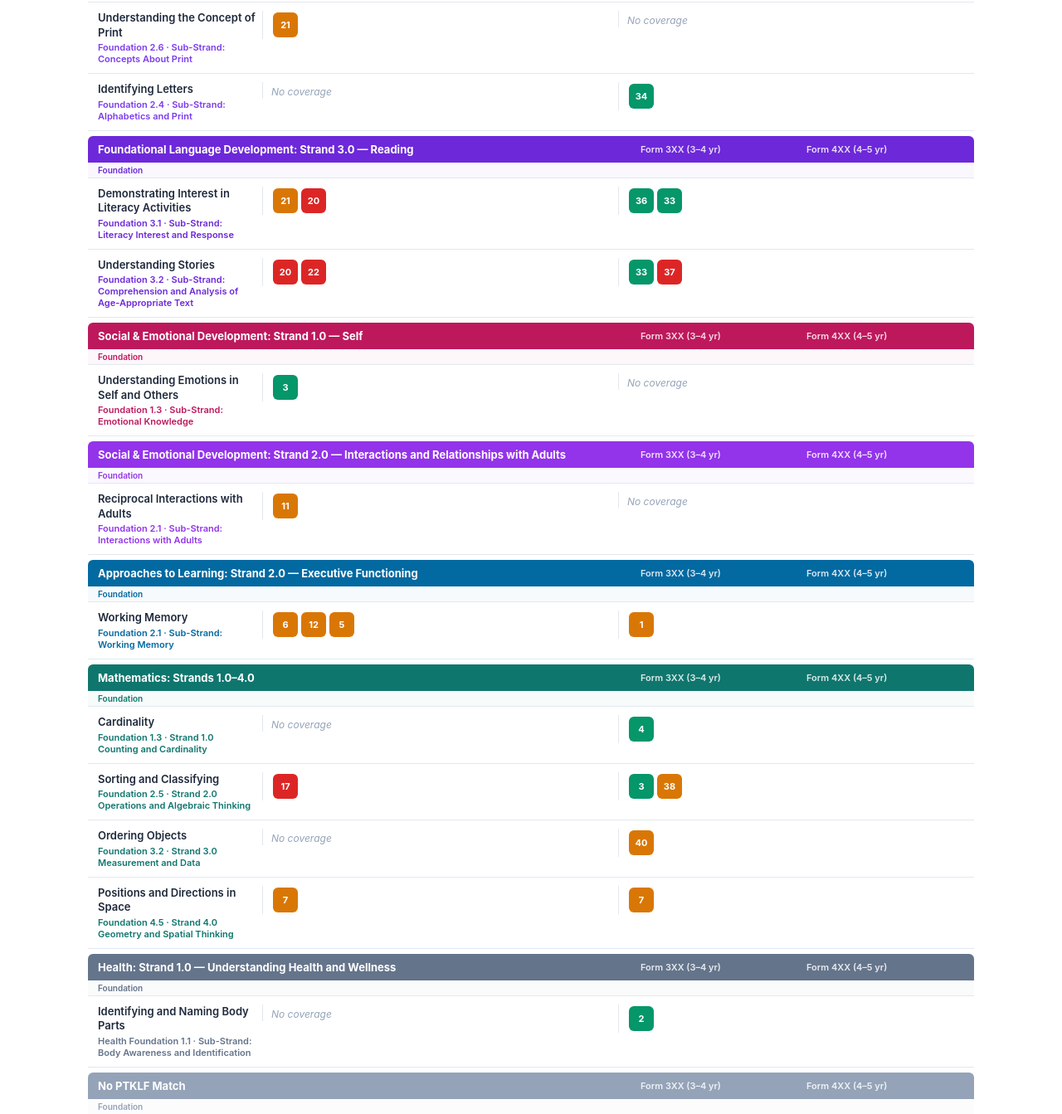
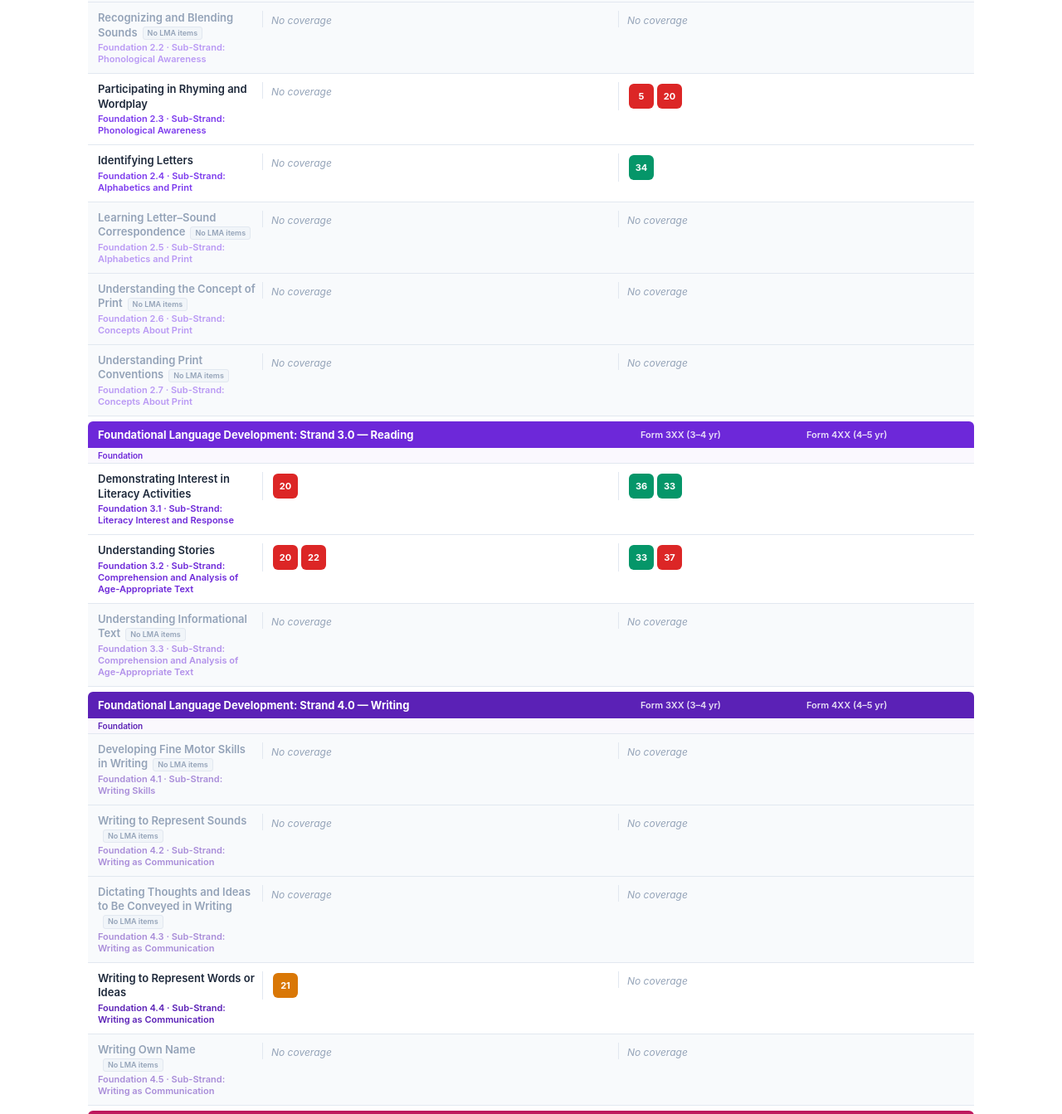
Before and after one commit to corneliataylor-lab/PTKLFcoverage, a plain HTML site: page index.html in a window 1280 px wide. Shown: the part 1112-2455 px from the top of the page at 83% size. Drawn offline with Linux system fonts and the light colour scheme.

Commit message:
Update index.html

```diff
--- a/index.html
+++ b/index.html
@@ -53,8 +53,13 @@ h1 { font-size: 21px; font-weight: 800; color: #1E293B; margin-bottom: 4px; }
 .foundation-tip { display: none; position: absolute; left: 0; top: 100%; z-index: 100; background: #1E293B; color: #F8FAFC; padding: 10px 12px; border-radius: 6px; font-size: 11px; font-weight: 400; line-height: 1.5; width: 340px; box-shadow: 0 4px 12px rgba(0,0,0,0.25); pointer-events: none; }
 .foundation-tip strong { color: #93C5FD; font-weight: 600; }
 .foundation-label:hover .foundation-tip { display: block; }
+.foundation-row.uncovered .foundation-tip { color: #F8FAFC; opacity: 1; }
 .foundation-cell { padding: 0 10px; border-left: 1px solid #E2E8F0; }
 .no-coverage { color: #94A3B8; font-style: italic; font-size: 12px; }
+.foundation-row.uncovered { background: #F8FAFC; }
+.foundation-row.uncovered .foundation-name { color: #94A3B8; }
+.foundation-row.uncovered .foundation-sub { opacity: 0.5; }
+.no-lma-tag { display: inline-block; font-size: 9px; font-weight: 600; color: #94A3B8; background: #F1F5F9; border: 1px solid #E2E8F0; border-radius: 3px; padding: 1px 5px; margin-left: 6px; vertical-align: middle; }
 .dots { display: flex; flex-wrap: wrap; gap: 0; }
 
 /* Item dots */
@@ -89,7 +94,7 @@ const items3XX = [
   { item: 18, diff: 1.500, foundations: ["LL 1.5 Questions", "LL 1.8 Conversations"], text: 'Uses spoken, signed, and/or nonverbal communication to indicate they understand "Who?", "What?", "Where?", "Why?", and "How?" questions.' },
   { item: 19, diff: 1.691, foundations: ["LL 1.3 Size & Location", "LL 1.4 Grammar"], text: "If using ASL, uses classifiers to describe manner, place, direction, size, shape, degree, and intensity. If using spoken English, uses appropriate adjectives (i.e., describe size, color, shape), prepositions (i.e., describe place or direction), and adverbs (i.e., how actions are performed)." },
   { item: 20, diff: 1.459, foundations: ["LL 3.1 Literacy Interest", "LL 3.2 Stories"], text: "Discusses storybooks that are read to them." },
-  { item: 21, diff: 0.791, foundations: ["LL 2.6 Concepts of Print", "LL 3.1 Literacy Interest"], text: "Makes attempts to read and write." },
+  { item: 21, diff: 0.791, foundations: ["LL 4.4 Writing Words/Ideas"], text: "Makes attempts to read and write." },
   { item: 22, diff: 1.676, foundations: ["LL 3.2 Stories"], text: "Sequences a 3 picture story that has been read to them." },
   { item: 23, diff: 1.735, foundations: ["LL 1.1 Vocabulary"], text: "Has at least 1,500 words and/or signs." },
 ];
@@ -141,7 +146,7 @@ const items4XX = [
 ];
 
 const strandDefs = [
-  { name: "Foundational Language Development: Strand 1.0 \u2014 Listening and Speaking", tag: "", color: "#0D7377", foundations: [
+  { name: "Foundational Language Development: Strand 1.0 \u2014 Listening and Speaking", tag: "", color: "#0D7377", showAll: true, foundations: [
     { id: "LL 1.1 Vocabulary", label: "Understanding and Using Vocabulary", sub: "Foundation 1.1 \u00B7 Sub-Strand: Vocabulary",
       early: "Understand and use words for objects, actions, and attributes frequently experienced in everyday life, such as through play, conversations, or stories.",
       later: "Understand and use an increasing variety of words for objects, actions, and attributes experienced in everyday life, such as through play, conversations, or stories." },
@@ -167,24 +172,56 @@ const strandDefs = [
       early: "Participate in back-and-forth conversations with adults and peers. Respond on topic for at least one turn in a conversation.",
       later: "Participate in increasingly long and complex back-and-forth conversations with adults and peers. Respond on topic across several turns in the conversation." },
   ]},
-  { name: "Foundational Language Development: Strand 2.0 \u2014 Foundational Literacy Skills", tag: "", color: "#7C3AED", foundations: [
+  { name: "Foundational Language Development: Strand 2.0 \u2014 Foundational Literacy Skills", tag: "", color: "#7C3AED", showAll: true, foundations: [
+    { id: "LL 2.1 Isolating Initial Sounds", label: "Isolating Initial Sounds", sub: "Foundation 2.1 \u00B7 Sub-Strand: Phonological Awareness",
+      early: "Match words that have the same first sound in speech, with adult support or the support of pictures or objects.",
+      later: "Isolate and pronounce the first sound of a word, with adult support or the support of pictures or objects." },
+    { id: "LL 2.2 Recognizing and Blending Sounds", label: "Recognizing and Blending Sounds", sub: "Foundation 2.2 \u00B7 Sub-Strand: Phonological Awareness",
+      early: "When presented with two single-syllable words (such as \u201Csand\u201D and \u201Cbox\u201D), blend them into a compound word in speech with adult support or the support of pictures or objects.",
+      later: "When presented with syllables and individual sounds, blend them into words in speech with adult support or the support of pictures or objects." },
     { id: "LL 2.3 Rhyming", label: "Participating in Rhyming and Wordplay", sub: "Foundation 2.3 \u00B7 Sub-Strand: Phonological Awareness",
       early: "Recognize or participate in familiar rhymes or songs.",
       later: "Produce rhyming sounds or words. Rhymes may be imperfect and can be real or nonsense words." },
+    { id: "LL 2.4 Letters", label: "Identifying Letters", sub: "Foundation 2.4 \u00B7 Sub-Strand: Alphabetics and Print",
+      early: "Match some letter names to their printed form. These will commonly be letters in the child\u2019s first name.",
+      later: "Match many letter names to their printed form." },
+    { id: "LL 2.5 Letter-Sound Correspondence", label: "Learning Letter\u2013Sound Correspondence", sub: "Foundation 2.5 \u00B7 Sub-Strand: Alphabetics and Print",
+      early: "Recognize that letters or characters have sounds.",
+      later: "Accurately identify or produce sounds associated with several letters or common characters with adult support. If learning the alphabet in English, Spanish, or other languages using a similar alphabet, such as Tagalog, accurately identify or produce sounds associated with about half of the letters." },
     { id: "LL 2.6 Concepts of Print", label: "Understanding the Concept of Print", sub: "Foundation 2.6 \u00B7 Sub-Strand: Concepts About Print",
       early: "Recognize print as something that can be read and has meaning.",
       later: "Identify the meaning of a few instances of familiar print in the environment." },
-    { id: "LL 2.4 Letters", label: "Identifying Letters", sub: "Foundation 2.4 \u00B7 Sub-Strand: Alphabetics and Print",
-      early: "Match some letter names to their printed form. These will commonly be letters in the child\u2019s first name.",
-      later: "Match many letter names to their printed form." },
+    { id: "LL 2.7 Print Conventions", label: "Understanding Print Conventions", sub: "Foundation 2.7 \u00B7 Sub-Strand: Concepts About Print",
+      early: "Display basic book-handling behaviors and knowledge of basic print conventions, such as turning pages in a single direction and recognizing the cover and title of a book.",
+      later: "Display increasingly sophisticated book-handling behaviors and knowledge of print conventions, such as turning pages one at a time and understanding the direction and orientation of print." },
   ]},
-  { name: "Foundational Language Development: Strand 3.0 \u2014 Reading", tag: "", color: "#6D28D9", foundations: [
+  { name: "Foundational Language Development: Strand 3.0 \u2014 Reading", tag: "", color: "#6D28D9", showAll: true, foundations: [
     { id: "LL 3.1 Literacy Interest", label: "Demonstrating Interest in Literacy Activities", sub: "Foundation 3.1 \u00B7 Sub-Strand: Literacy Interest and Response",
       early: "Demonstrate interest in and engagement with literacy and literacy-related activities.",
       later: "Demonstrate interest in and engagement with literacy and literacy-related activities for progressively extended periods of time and with increasing independence." },
     { id: "LL 3.2 Stories", label: "Understanding Stories", sub: "Foundation 3.2 \u00B7 Sub-Strand: Comprehension and Analysis of Age-Appropriate Text",
       early: "Demonstrate basic understanding of main characters or events in a story after the child has experienced the story a few times.",
       later: "Demonstrate understanding of details in a story, including knowledge of characters, events, and ordering of events, and use their increased understanding of story structure to predict what might come next when asked." },
+    { id: "LL 3.3 Informational Text", label: "Understanding Informational Text", sub: "Foundation 3.3 \u00B7 Sub-Strand: Comprehension and Analysis of Age-Appropriate Text",
+      early: "Demonstrate basic understanding of informational text after the child has experienced the text a few times.",
+      later: "Demonstrate deeper understanding of informational text using their abilities to make connections to previous knowledge, make inferences, and ask questions." },
+  ]},
+  { name: "Foundational Language Development: Strand 4.0 \u2014 Writing", tag: "", color: "#5B21B6", showAll: true, foundations: [
+    { id: "LL 4.1 Fine Motor Writing", label: "Developing Fine Motor Skills in Writing", sub: "Foundation 4.1 \u00B7 Sub-Strand: Writing Skills",
+      early: "Experiment with grasp and body position using a variety of drawing and writing tools.",
+      later: "Adjust grasp and body position for increased control in drawing and writing." },
+    { id: "LL 4.2 Writing to Represent Sounds", label: "Writing to Represent Sounds", sub: "Foundation 4.2 \u00B7 Sub-Strand: Writing as Communication",
+      early: "(No foundation.)",
+      later: "Write, with adult support, a few recognizable letters that are intended to represent their corresponding sounds." },
+    { id: "LL 4.3 Dictating", label: "Dictating Thoughts and Ideas to Be Conveyed in Writing", sub: "Foundation 4.3 \u00B7 Sub-Strand: Writing as Communication",
+      early: "Engage in dictating thoughts and ideas when an adult offers to help with writing them down.",
+      later: "Demonstrate interest in conveying extended thoughts and ideas in writing, engaging the help of an adult." },
+    { id: "LL 4.4 Writing Words/Ideas", label: "Writing to Represent Words or Ideas", sub: "Foundation 4.4 \u00B7 Sub-Strand: Writing as Communication",
+      early: "Write using scribbles that resemble letters or characters and are distinct from pictures.",
+      later: "Write a few recognizable letters or characters to represent words or ideas." },
+    { id: "LL 4.5 Writing Own Name", label: "Writing Own Name", sub: "Foundation 4.5 \u00B7 Sub-Strand: Writing as Communication",
+      early: "Write marks to represent own name.",
+      later: "Write own name nearly correctly." },
   ]},
   { name: "Social & Emotional Development: Strand 1.0 \u2014 Self", tag: "", color: "#BE185D", foundations: [
     { id: "SED 1.3 Understanding Emotions", label: "Understanding Emotions in Self and Others", sub: "Foundation 1.3 \u00B7 Sub-Strand: Emotional Knowledge",
@@ -310,7 +347,7 @@ out += `</div>`;
 
 // Foundation matrix
 strandDefs.forEach(strand => {
-  const active = strand.foundations.filter(f =>
+  const active = strand.showAll ? strand.foundations : strand.foundations.filter(f =>
     getItemsForFoundation(items3XX, f.id).length > 0 || getItemsForFoundation(items4XX, f.id).length > 0
   );
   if (active.length === 0) return;
@@ -329,9 +366,11 @@ strandDefs.forEach(strand => {
   active.forEach(f => {
     const i3 = getItemsForFoundation(items3XX, f.id);
     const i4 = getItemsForFoundation(items4XX, f.id);
+    const hasItems = i3.length > 0 || i4.length > 0;
     const tipText = f.early ? `<strong>Early (3 to 4\u00BD yr):</strong> ${esc(f.early)}${f.later ? '<br><br><strong>Later (4 to 5\u00BD yr):</strong> ' + esc(f.later) : ''}` : '';
-    out += `<div class="foundation-row">`;
-    out += `<div class="foundation-label"><div class="foundation-name">${esc(f.label)}${tipText ? '<div class="foundation-tip">' + tipText + '</div>' : ''}</div><div class="foundation-sub" style="color:${strand.color}">${esc(f.sub)}</div></div>`;
+    const noLmaTag = !hasItems ? '<span class="no-lma-tag">No LMA items</span>' : '';
+    out += `<div class="foundation-row${!hasItems ? ' uncovered' : ''}">`;
+    out += `<div class="foundation-label"><div class="foundation-name">${esc(f.label)}${noLmaTag}${tipText ? '<div class="foundation-tip">' + tipText + '</div>' : ''}</div><div class="foundation-sub" style="color:${strand.color}">${esc(f.sub)}</div></div>`;
     out += cellHTML(i3);
     out += cellHTML(i4);
     out += `</div>`;
```
